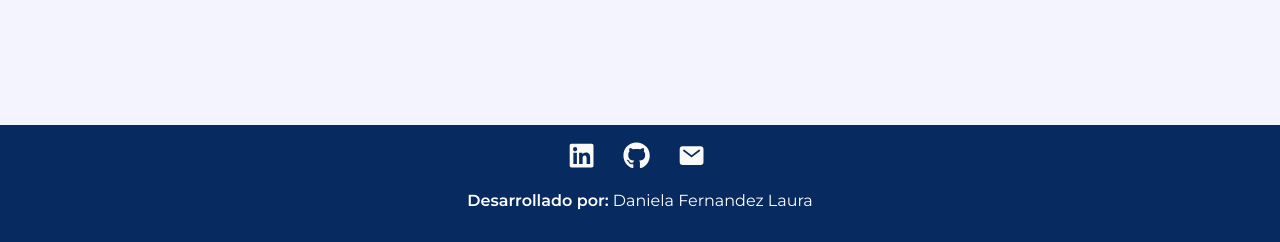
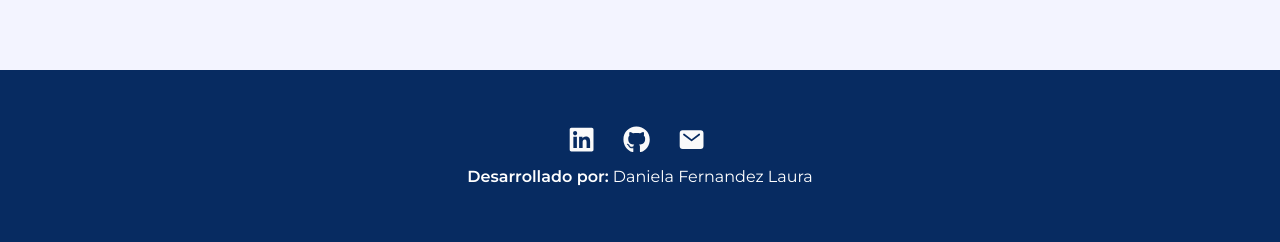
Before and after one commit to Ariana-Seok/peoplesearch-forit, a React (Vite) app: page / in a window 1280 px wide. Shown: the part 555-797 px from the top of the page. Built offline with nearby package versions, Linux system fonts and the light colour scheme; no server answers.

Commit message:
Modifico el estilo del footer para que se pueda ver mas centralizado los iconos y el texto

```diff
--- a/src/components/footer/footer.css
+++ b/src/components/footer/footer.css
@@ -2,9 +2,10 @@
     display: flex;
     flex-direction: column;
     justify-content: center;
+    align-items: center;
+    justify-content: center;
     width: 100%;
-    height: 15vh;
-    padding: 2rem 1rem;
+    padding: 3rem 1rem;
     background-color: #072B61;
     color: white;
 }
@@ -31,10 +32,6 @@
 }
 
 footer p {
-    padding: 0.5rem 0;
+    margin-bottom: 0.5rem;
     text-align: center;
 }
-
-footer p span {
-    font-weight: 600;
-}
--- a/src/components/footer/footer.jsx
+++ b/src/components/footer/footer.jsx
@@ -12,7 +12,7 @@
                 <a href="mailto:danielafernandezlauradfl@gmail.com" className='ancla_icono'><IoMail /></a>
             </div>
 
-            <p><span>Desarrollado por:</span> Daniela Fernandez Laura</p>
+            <p><span className='fw-semibold'>Desarrollado por:</span> Daniela Fernandez Laura</p>
         </footer>
         </>
 
```
